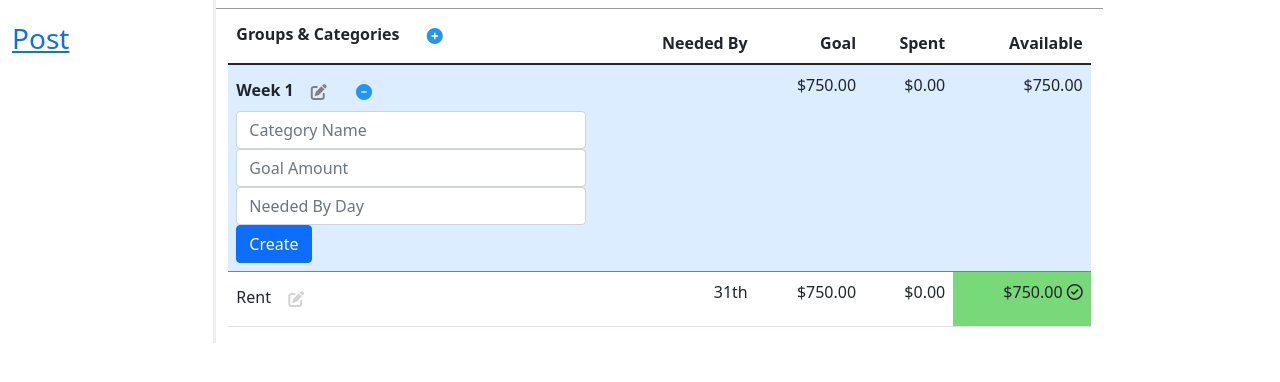
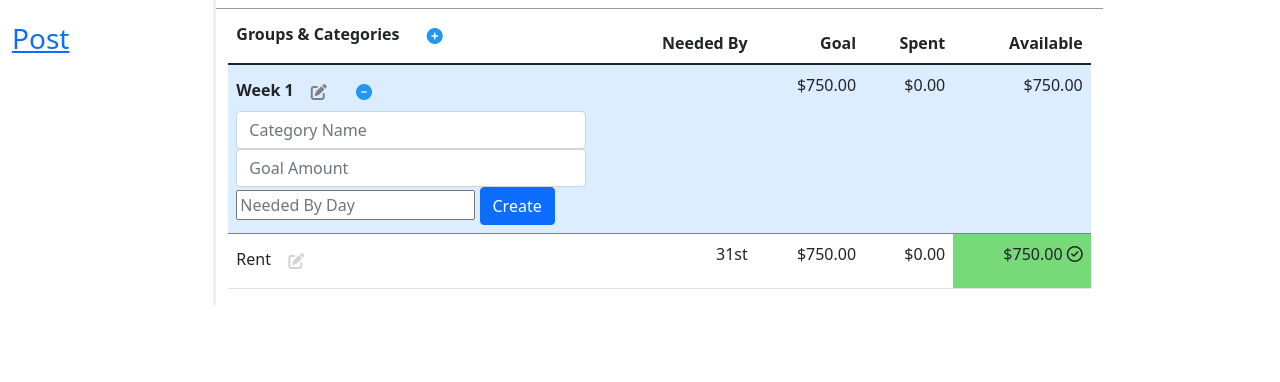
Before and after one commit to TechToysAreFun/myDialedBudget, a Flask app: page / in a window 1280 px wide, after a click that opens the changed part. Shown: the part 218-600 px from the top of the page. Run offline with Flask 2, Linux system fonts and the light colour scheme; a user stored in the database is signed in; some libraries are stand-ins or nearby versions.

Commit message:
Increase due day to 31 and clean Goal Check

```diff
--- a/application/budget/routes.py
+++ b/application/budget/routes.py
@@ -321,26 +321,20 @@
         # Check if a due day exists for this cat, if not, skip entirely and set reset to false
         if cat['due_tup_d']:
 
-            # Because my formula to calculate whether a reset is required is: (if current month - goal month > 0 AND current day - goal day > 0), Check if the new year elapsed since goal due day because if so,
-            # this is the one exception to the formula, because 1 - 12 !> 0 (Dec to Jan), but the next month has in fact, arrived
+            # Formula to determine if a reset is required checks if the current month is  equal to the due month and if so, if the current day is greater than the due day. Exception to the first check is when the new year has elapsed.
+
+            # Check for new year exception first:
             if session['day_tup'][0] == 1 and cat['due_tup_m'] == 12:
 
-                # If so, simply check if today is after the due day
-                if session['day_tup'][1] > cat['due_tup_d']:
-
-                    # Reset
-                    db.execute("UPDATE cats SET reset = ? WHERE user_id = ? AND bud_id = ? AND cat_id = ?", 1, session['user_id'], session['selected_bud'], cat['cat_id'])
-
-                else:
-                    # Do NOT reset
-                    db.execute("UPDATE cats SET reset = ? WHERE user_id = ? AND bud_id = ? AND cat_id = ?", 0, session['user_id'], session['selected_bud'], cat['cat_id'])
+                # Reset
+                db.execute("UPDATE cats SET reset = ? WHERE user_id = ? AND bud_id = ? AND cat_id = ?", 1, session['user_id'], session['selected_bud'], cat['cat_id'])
 
             # This is the formula where the new year-exception is not True
             else:
-                # Check if the next month has arrived by subtracting this months numeric value by the due month numeric value
+                # Check if current month is PAST due month
                 if (int(session['day_tup'][0]) - int(cat['due_tup_m'])) > 0:
 
-                    # Due day has passed since this month is after the due month, reset.
+                    # Due day has passed by default since this month is after the due month, so reset.
                     db.execute("UPDATE cats SET reset = ? WHERE user_id = ? AND bud_id = ? AND cat_id = ?", 1, session['user_id'], session['selected_bud'], cat['cat_id'])
 
                 # Check if the due month is this month
@@ -354,7 +348,7 @@
 
                 else:
 
-                    # Check if the due month AND the due day is next month, which would indicate the due date had just been changed to a future date of the current month
+                    # Check if the due month AND the due day is next month, which happens when the user sets a new due day prior to the current day (which sets the due month to next month) and then the user changes it again to a due day past current day.
                     if ((int(session['day_tup'][0]) < int(cat['due_tup_m'])) and (session['day_tup'][1] < cat['due_tup_d'])):
 
                         # Change back the due month to the current month and do NOT reset
--- a/application/templates/index.html
+++ b/application/templates/index.html
@@ -144,7 +144,7 @@
                                 id="new_cat_goal_{{ group.group_id }}" class="form-control" style="display: none"
                                 placeholder="Goal Amount" autocomplete="off">
                             <input type="number" name="due" id="new_cat_date_{{ group.group_id }}"
-                                placeholder="Needed By Day" min="1" max="28" class="form-control" style="display:none">
+                                placeholder="Needed By Day" min="1" max="31 class=" form-control" style="display:none">
                             <input type="hidden" name="group_id" value="{{ group.group_id }}">
                             <button type="submit" id="submit_new_cat_{{ group.group_id }}" class="btn btn-primary"
                                 style="display: none;">Create</button>
@@ -224,7 +224,8 @@
                     <td class="right_align">
                         {% if category.due_tup_d %}
                         <!-- HANDLE LETTERING FOR NUMBERS (st, nd, rd, th) i,e,. 1st, 2nd, 3rd, etc. -->
-                        {% if ((category.due_tup_d == '1') or (category.due_tup_d == '21')) %}
+                        {% if ((category.due_tup_d == '1') or (category.due_tup_d == '21') or (category.due_tup_d ==
+                        '31')) %}
                         {{ category.due_tup_d }}st
 
                         {% elif ((category.due_tup_d == '2') or (category.due_tup_d == '22')) %}
@@ -259,7 +260,7 @@
                                 <input type="text" name="cat_id" hidden value="{{ category.cat_id }}">
                                 <input type="number" name="new_goal" min="0.01" step="0.01" class="form-control"
                                     placeholder="Goal" autocomplete="off">
-                                <input type="number" name="new_due" min="1" max="28" class="form-control"
+                                <input type="number" name="new_due" min="1" max="31" class="form-control"
                                     placeholder="Needed By Day" autocomplete="off">
                                 <input type="text" name="new_name" class="form-control" placeholder="Name"
                                     autocomplete="off">
```
Also changed, not shown: application/mydialedbudget.db.
